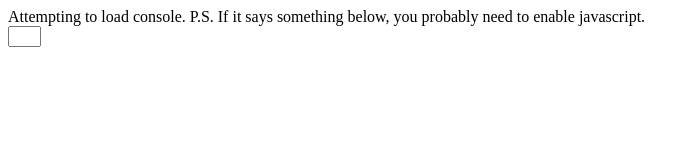
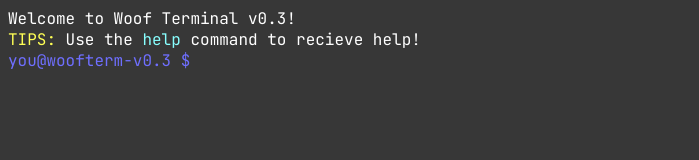
Before and after one commit to woooferz/terminalweb, a plain HTML site: page index.html in a window 1280 px wide. Shown: the whole page, without its empty margins (0-699 px from the left). Drawn offline with Linux system fonts and the light colour scheme; the site is published under a folder, as on GitHub Pages, so addresses that start at the root find nothing.

Commit message:
fixed css & js i think

```diff
--- a/index.html
+++ b/index.html
@@ -5,8 +5,8 @@
     <meta http-equiv="X-UA-Compatible" content="IE=edge" />
     <meta name="viewport" content="width=device-width, initial-scale=1.0" />
     <title>Woof Terminal</title>
-    <link rel="stylesheet" href="/css/style.css" />
-    <script defer src="/js/main.js"></script>
+    <link rel="stylesheet" href="css/style.css" />
+    <script defer src="js/main.js"></script>
   </head>
   <body>
     <div id="output">
```
